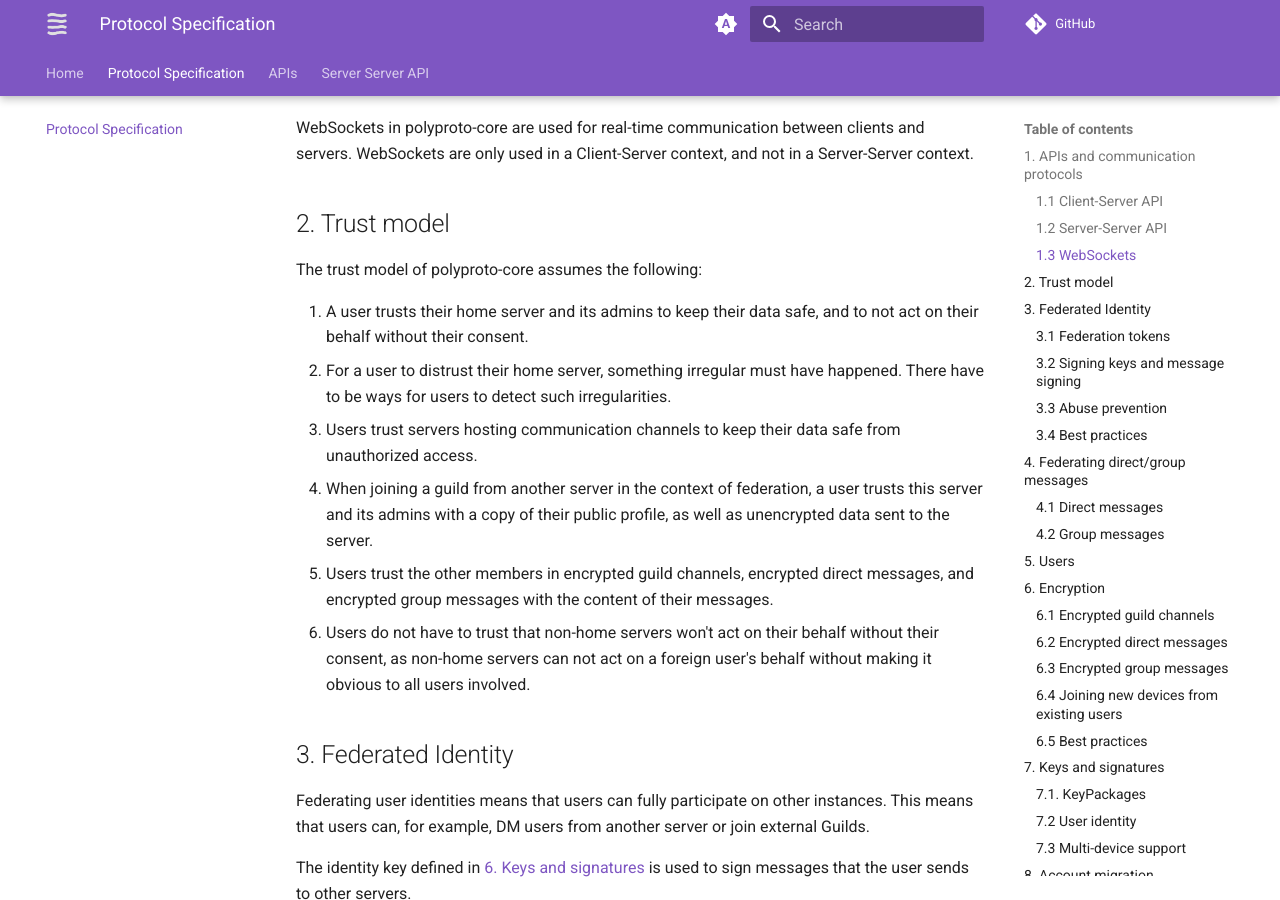
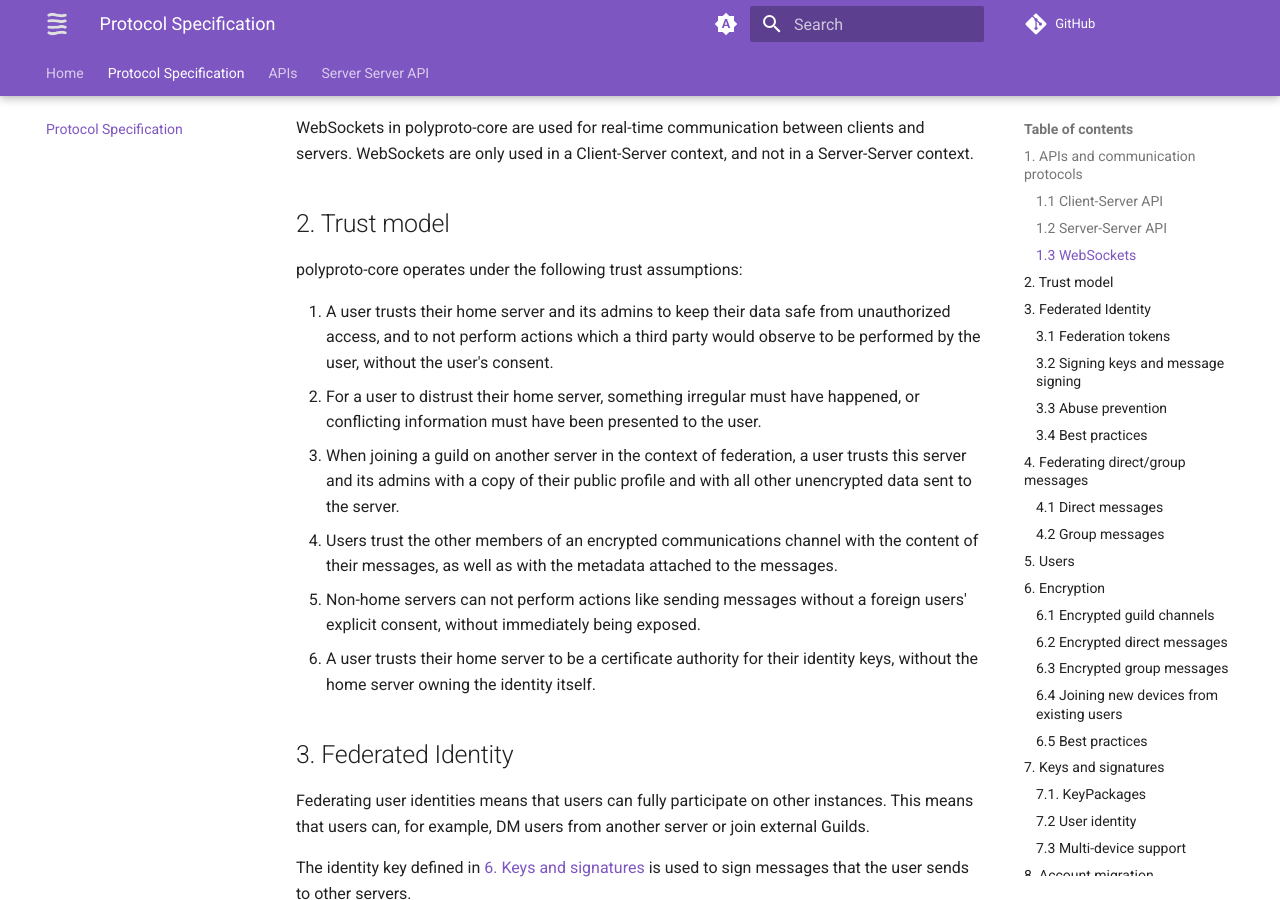
Before and after one commit to polyphony-chat/docs, an MkDocs documentation site: the page built from docs/specification.md, in a window 1280 px wide and 900 px high, scrolled down 2474 px. Built offline with MkDocs 1.6.1 and Material for MkDocs 9.7.7, drawn with Linux system fonts in a browser that asks for light colours; plug-ins that fetch from the network failed and are left out; comment, search, counter and statistics services are not loaded.

Commit message:
Rewrite parts of section 2

```diff
--- a/SPECIFICATION.md
+++ b/SPECIFICATION.md
@@ -73,14 +73,14 @@ WebSockets in polyproto-core are used for real-time communication between client
 
 ## 2. Trust model
 
-The trust model of polyproto-core assumes the following:
+polyproto-core operates under the following trust assumptions:
 
-1.  A user trusts their home server and its admins to keep their data safe, and to not act on their behalf without their consent.
-2.  For a user to distrust their home server, something irregular must have happened. There have to be ways for users to detect such irregularities.
-3.  Users trust servers hosting communication channels to keep their data safe from unauthorized access.
-4.  When joining a guild from another server in the context of federation, a user trusts this server and its admins with a copy of their public profile, as well as unencrypted data sent to the server.
-5.  Users trust the other members in encrypted guild channels, encrypted direct messages, and encrypted group messages with the content of their messages.
-6.  Users do not have to trust that non-home servers won't act on their behalf without their consent, as non-home servers can not act on a foreign user's behalf without making it obvious to all users involved.
+1.  A user trusts their home server and its admins to keep their data safe from unauthorized access, and to not perform actions which a third party would observe to be performed by the user, without the user's consent.
+2.  For a user to distrust their home server, something irregular must have happened, or conflicting information must have been presented to the user.
+3.  When joining a guild on another server in the context of federation, a user trusts this server and its admins with a copy of their public profile and with all other unencrypted data sent to the server.
+4.  Users trust the other members of an encrypted communications channel with the content of their messages, as well as with the metadata attached to the messages.
+5.  Non-home servers can not perform actions like sending messages without a foreign users' explicit consent, without immediately being exposed.
+6.  A user trusts their home server to be a certificate authority for their identity keys, without the home server owning the identity itself.
 
 ## 3. Federated Identity
 
```
